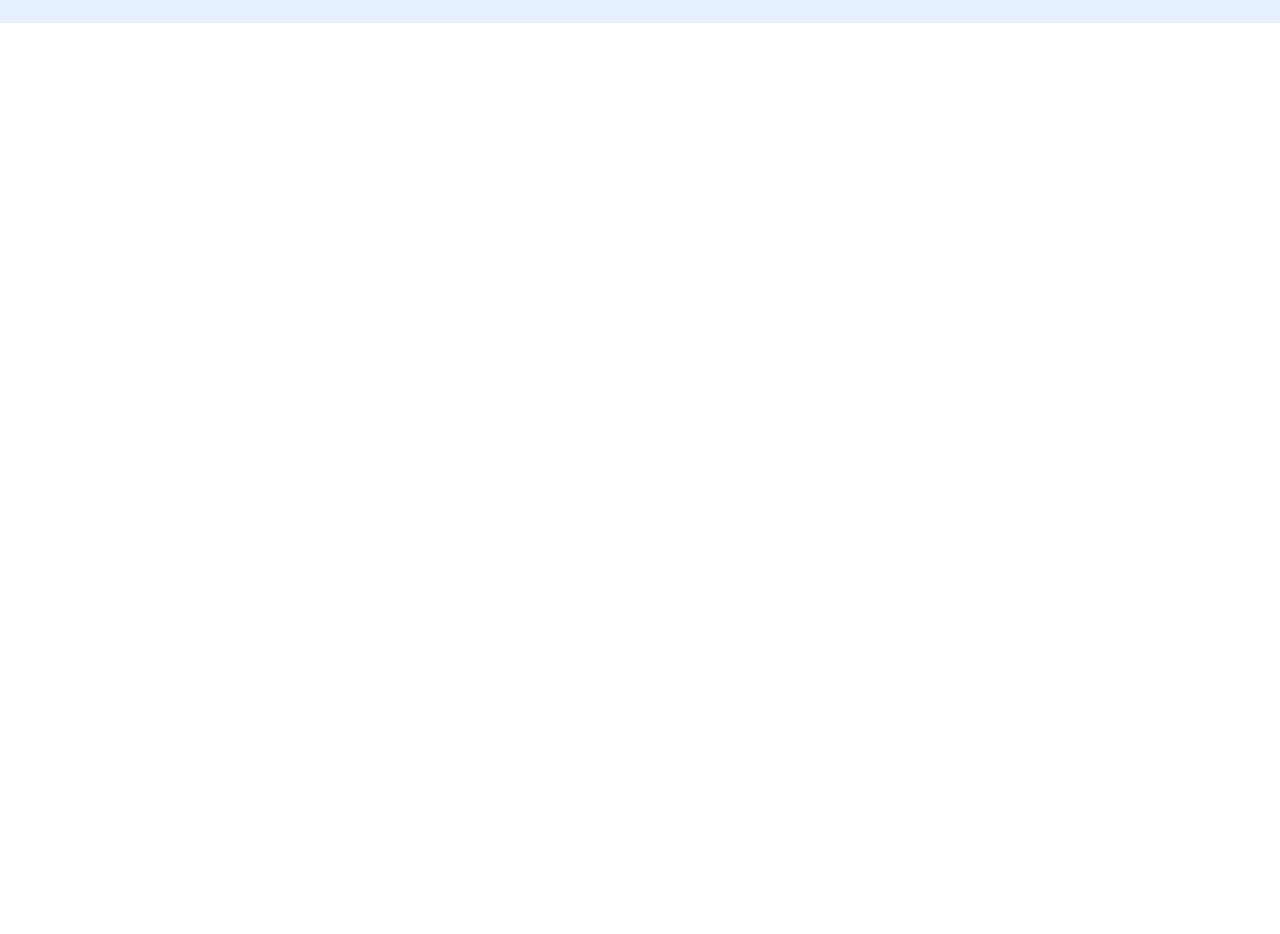
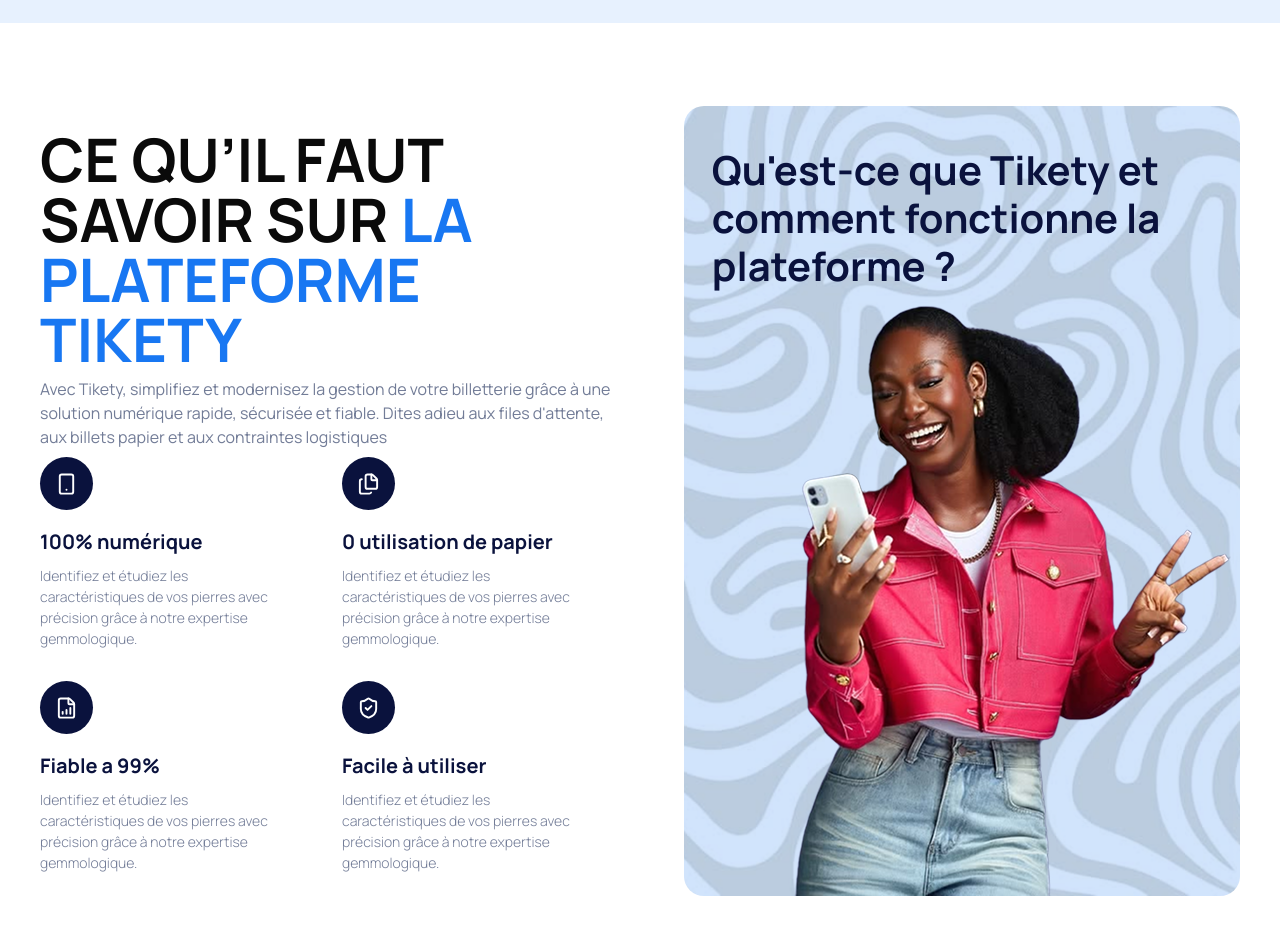
Before and after one commit to Fitia29/Challenge, a Next.js app: page /about in a window 1280 px wide. Shown: the part 900-1834 px from the top of the page. Before the commit the page ends 923 px from the top, so only its background shows below. Built offline with nearby package versions, Linux system fonts and the light colour scheme.

Commit message:
(feat) : add how it works section

```diff
--- a/src/app/about/page.tsx
+++ b/src/app/about/page.tsx
@@ -1,9 +1,12 @@
 import HistorySection from "@/features/about/history/history-section";
+import HowItWorksSection from "@/features/about/how-it-works/how-it-works-section";
 
 export default function AboutPage() {
   return (
-    <div >
+    <div>
       <HistorySection />
+
+      <HowItWorksSection />
     </div>
   );
 }
--- /dev/null
+++ b/src/components/custom-description-card.tsx
@@ -0,0 +1,45 @@
+import { cn } from "cn";
+
+type CustomDescriptionCardProps = {
+  icon: React.ReactNode;
+  title: string;
+  paragraph: string;
+  className?: string;
+  color?: "primary" | "secondary";
+};
+
+export default function CustomDescriptionCard({
+  icon,
+  paragraph,
+  title,
+  className,
+  color = "primary",
+}: CustomDescriptionCardProps) {
+  return (
+    <article className={cn("flex flex-col gap-[17px]", className)}>
+      <div
+        className={cn(
+          "w-[53px] h-[53px] rounded-full  p-[15px] flex items-center justify-center",
+          color === "primary" ? "bg-primary" : "bg-secondary",
+        )}
+      >
+        {icon}
+      </div>
+
+      <div className="flex flex-col gap-[8px] ">
+        <h3
+          className={cn(
+            "font-bold text-[20px]",
+            color === "primary" ? "text-primary" : "text-secondary",
+          )}
+        >
+          {title}
+        </h3>
+
+        <p className="font-light text-[14px] text-secondary-foreground">
+          {paragraph}
+        </p>
+      </div>
+    </article>
+  );
+}
--- a/src/components/custom-subtitle.tsx
+++ b/src/components/custom-subtitle.tsx
@@ -14,7 +14,7 @@ export default function CustomSubtitle({
   return (
     <h2
       className={cn(
-        " uppercase leading-[60px] text-secondary text-title",
+        " uppercase leading-[60px] text-secondary text-title font-bold",
         className,
       )}
     >
--- /dev/null
+++ b/src/features/about/how-it-works/description-section.tsx
@@ -0,0 +1,69 @@
+import CustomSubtitle from "@/components/custom-subtitle";
+import TitleBadge from "@/components/title-badge";
+import {
+  FileChartColumnIncreasing,
+  Files,
+  ShieldCheck,
+  Smartphone,
+} from "lucide-react";
+import CustomDescriptionCard from "@/components/custom-description-card";
+
+const DATA = [
+  {
+    icon: <Smartphone color="white" />,
+    title: "100% numérique",
+    paragraph:
+      "Identifiez et étudiez les caractéristiques de vos pierres avec précision grâce à notre expertise gemmologique.",
+  },
+  {
+    icon: <Files color="white" />,
+    title: "0 utilisation de papier",
+    paragraph:
+      "Identifiez et étudiez les caractéristiques de vos pierres avec précision grâce à notre expertise gemmologique.",
+  },
+  {
+    icon: <FileChartColumnIncreasing color="white" />,
+    title: "Fiable a 99%",
+    paragraph:
+      "Identifiez et étudiez les caractéristiques de vos pierres avec précision grâce à notre expertise gemmologique.",
+  },
+  {
+    icon: <ShieldCheck color="white" />,
+    title: "Facile à utiliser",
+    paragraph:
+      "Identifiez et étudiez les caractéristiques de vos pierres avec précision grâce à notre expertise gemmologique.",
+  },
+];
+
+export default function DescriptionSection() {
+  return (
+    <article className="flex-1 flex flex-col gap-4 xl:gap-2 2xl:gap-[52px] xl:pr-10">
+      <CustomSubtitle
+        title="ce qu’il faut savoir sur"
+        span="la plateforme tikety"
+        className="max-sm:text-[40px]"
+      />
+
+      <div className="flex flex-col  gap-6 font-[400] leading-[24px] text-paragraph text-secondary-foreground">
+        <p>
+          {
+            "Avec Tikety, simplifiez et modernisez la gestion de votre billetterie grâce à une solution numérique rapide, sécurisée et fiable. Dites adieu aux files d'attente, aux billets papier et aux contraintes logistiques"
+          }
+        </p>
+      </div>
+
+      <div className="grid grid-cols-1 sm:grid-cols-2 gap-[32px]">
+        {DATA.map((d, index) => (
+          <CustomDescriptionCard
+          className="w-[90%]"
+            color="secondary"
+            key={index}
+            icon={d.icon}
+            title={d.title}
+            paragraph={d.paragraph}
+          />
+        ))}
+      </div>
+    </article>
+  );
+}
--- /dev/null
+++ b/src/features/about/how-it-works/how-it-works-section.tsx
@@ -0,0 +1,36 @@
+import DescriptionSection from "./description-section";
+import Image from "next/image";
+
+export default function HowItWorksSection() {
+  return (
+    <div className="flex flex-col-reverse xl:flex-row gap-[32px] px-4 sm:px-10  items-center justify-center py-[83px]">
+      <DescriptionSection />
+
+      <div className="relative w-full xl:w-[556px] 2xl:w-[856px] h-[490px] sm:h-[590px] xl:h-[790px] overflow-hidden">
+        <Image
+          src={"/how-background.png"}
+          alt="how background image"
+          fill
+          className="rounded-[20px] object-cover"
+        />
+
+        <div className="absolute -bottom-40 lg:bottom-0 max-lg:left-[20%]  lg:right-0">
+          <div className="relative w-[480px] h-[612px]">
+            <Image
+              src={"/how-girl.png"}
+              alt="how girl image"
+              fill
+              className="rounded-[20px] object-cover"
+            />
+          </div>
+        </div>
+
+        <div className="absolute max-lg:w-[90%] max-xl:w-[50%] max-xl:top-[30%] max-lg:top-[5%] xl:top-[5%] 2xl:top-[10%] left-[5%]">
+          <h3 className="font-bold text-[20px] lg:text-[40px] leading-[48px] text-secondary">
+            {" Qu'est-ce que Tikety et comment fonctionne la plateforme ?"}
+          </h3>
+        </div>
+      </div>
+    </div>
+  );
+}
```
Also changed, not shown: public/how-background.png (added), public/how-girl.png (added).
